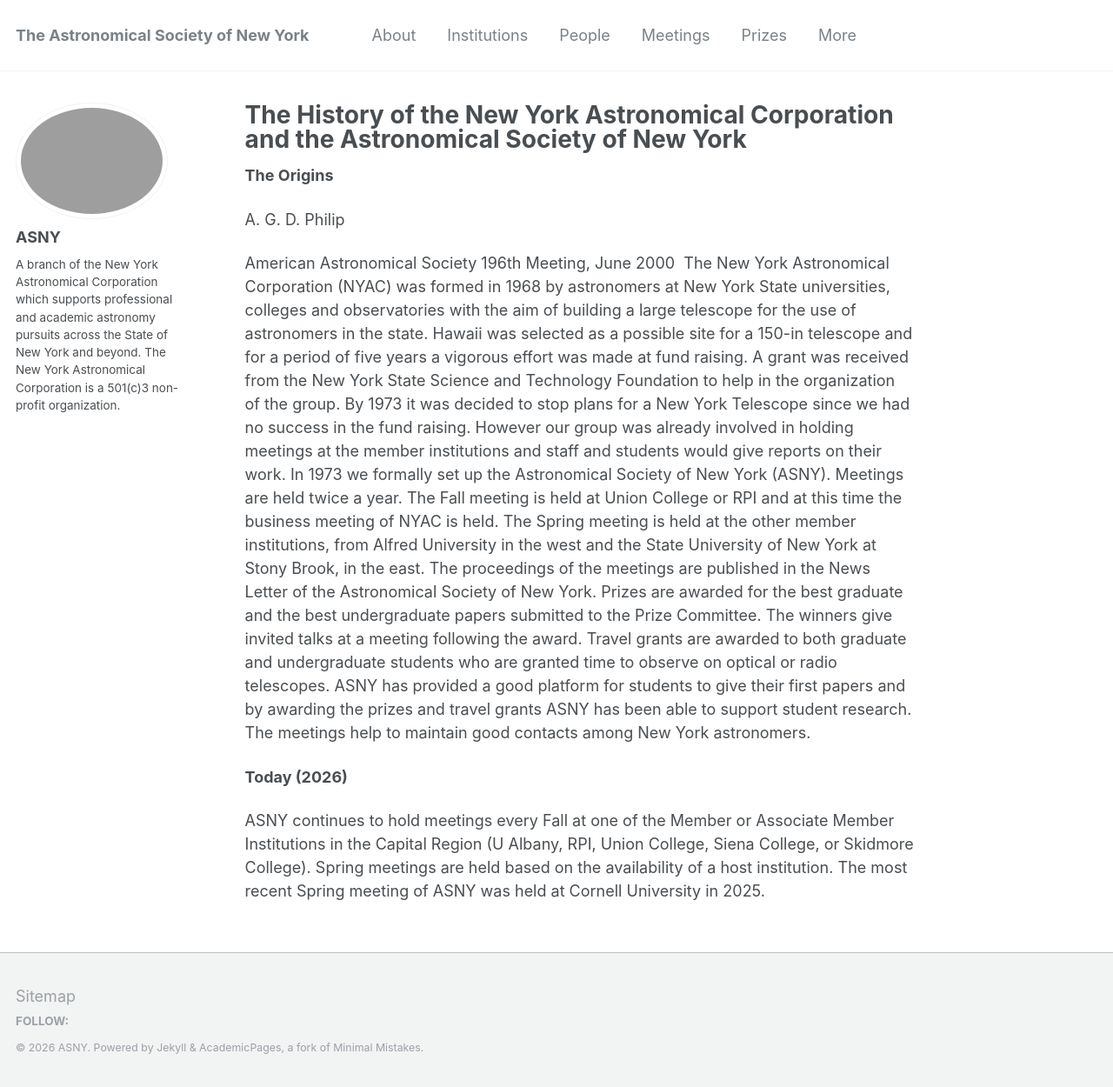
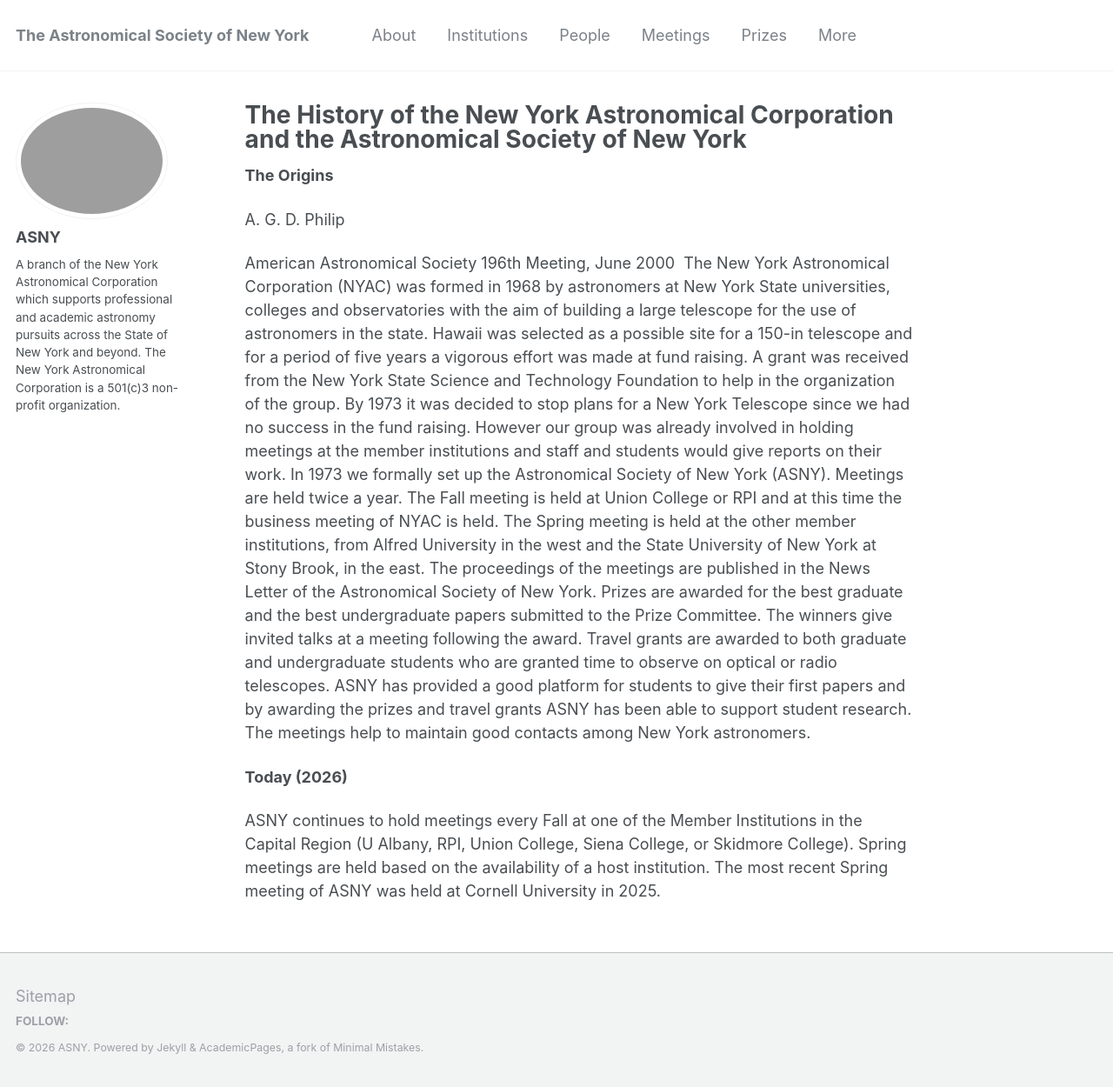
Before and after one commit to AstroNewYork/AstroNewYork.github.io, a Jekyll site: the page built from _pages/about.md, in a window 1280 px wide and 1250 px high. Shown: the whole window at 87% size. Built offline with Jekyll 4.4.1, drawn with Linux system fonts in a browser that asks for light colours.

Commit message:
Update about.md

```diff
--- a/_pages/about.md
+++ b/_pages/about.md
@@ -19,4 +19,4 @@
 
 **Today (2026)**
 
-ASNY continues to hold meetings every Fall at one of the Member or Associate Member Institutions in the Capital Region (U Albany, RPI, Union College, Siena College, or Skidmore College). Spring meetings are held based on the availability of a host institution. The most recent Spring meeting of ASNY was held at Cornell University in 2025.
+ASNY continues to hold meetings every Fall at one of the Member Institutions in the Capital Region (U Albany, RPI, Union College, Siena College, or Skidmore College). Spring meetings are held based on the availability of a host institution. The most recent Spring meeting of ASNY was held at Cornell University in 2025.
```
